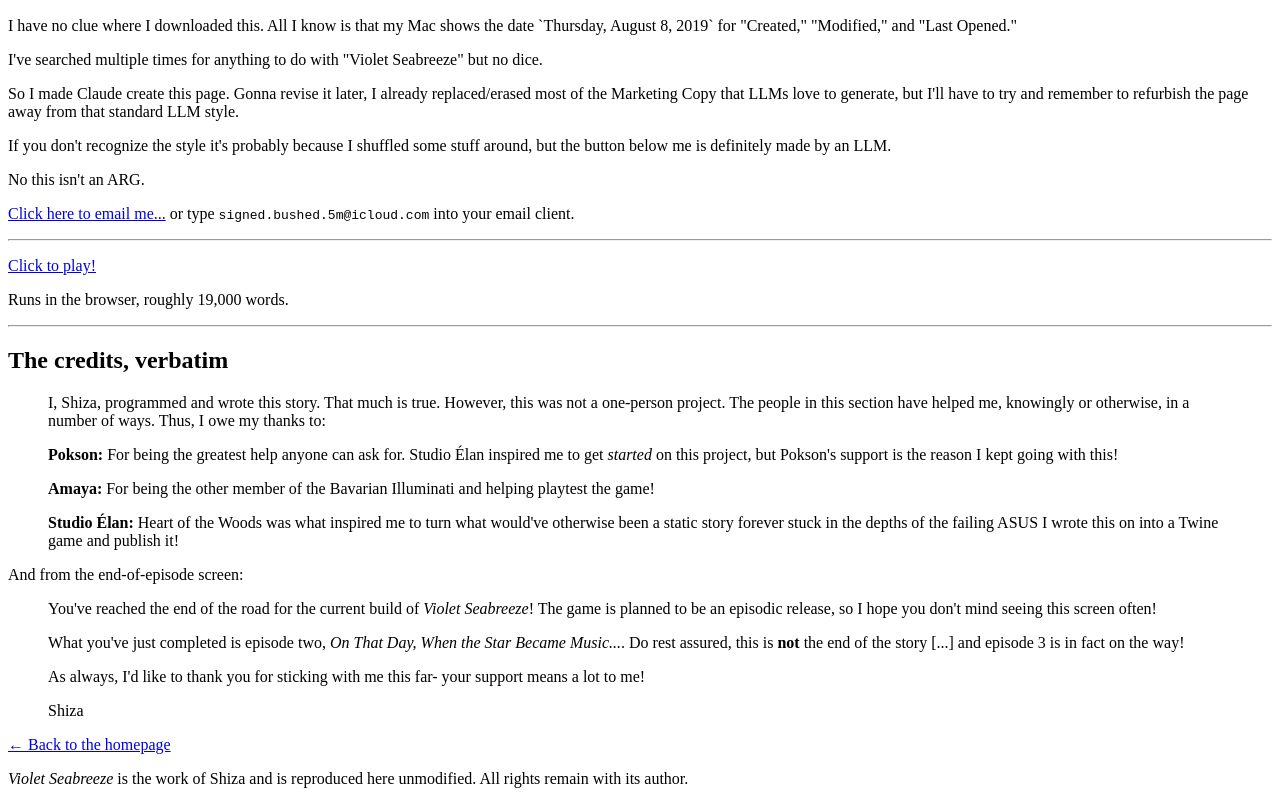
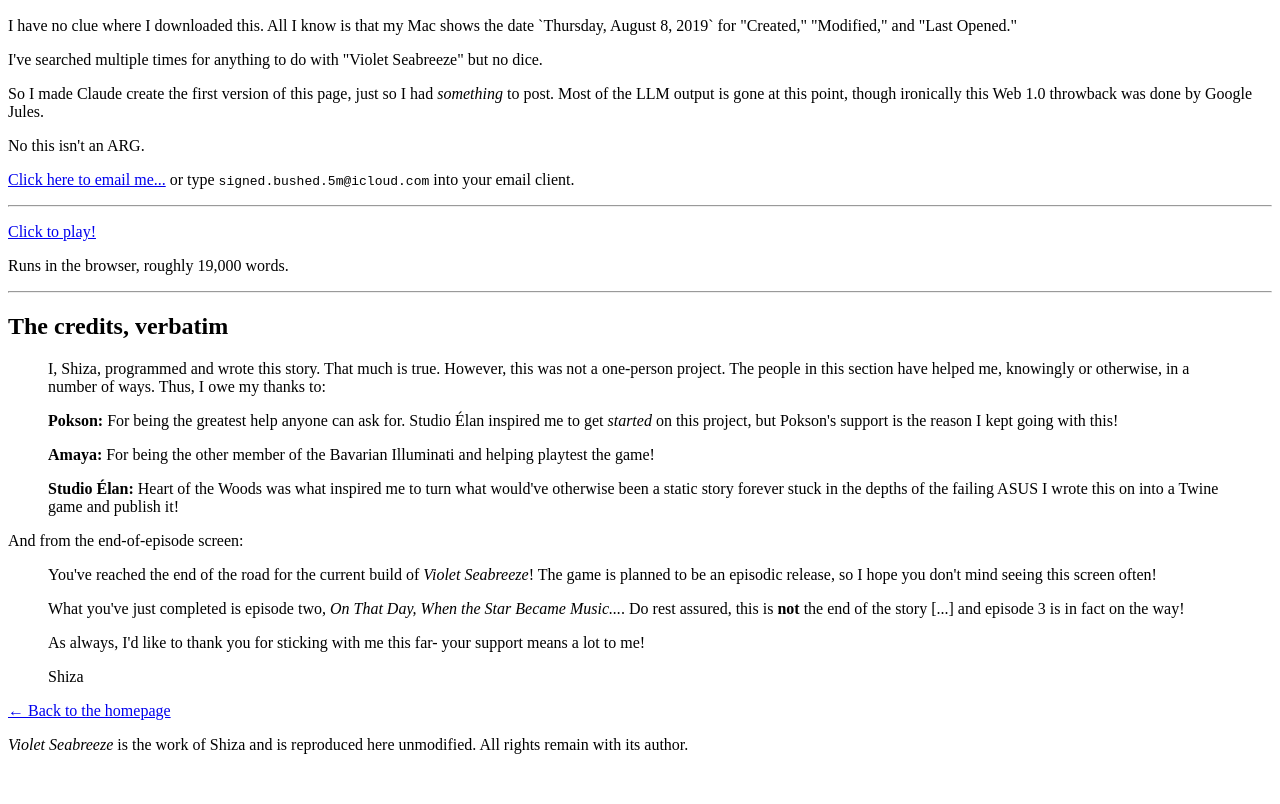
Before and after one commit to EricBorges2019/MyWebsite, a website: page vn-i-found/index.html in a window 1280 px wide. Shown: the part 110-914 px from the top of the page. After the commit the page ends 880 px from the top, so only its background shows below. Drawn offline with Linux system fonts and the light colour scheme.

Commit message:
Corrections to text.

```diff
--- a/vn-i-found/index.html
+++ b/vn-i-found/index.html
@@ -20,9 +20,7 @@
 
             <p>I've searched multiple times for anything to do with "Violet Seabreeze" but no dice.</p>
 
-            <p>So I made Claude create this page. Gonna revise it later, I already replaced/erased most of the Marketing Copy that LLMs love to generate, but I'll have to try and remember to refurbish the page away from that standard LLM style.</p>
-
-            <p>If you don't recognize the style it's probably because I shuffled some stuff around, but the button below me is definitely made by an LLM.</p>
+            <p>So I made Claude create the first version of this page, just so I had <i>something</i> to post. Most of the LLM output is gone at this point, though ironically this Web 1.0 throwback was done by Google Jules.</p>
 
             <p>No this isn't an ARG.</p>
 
```
